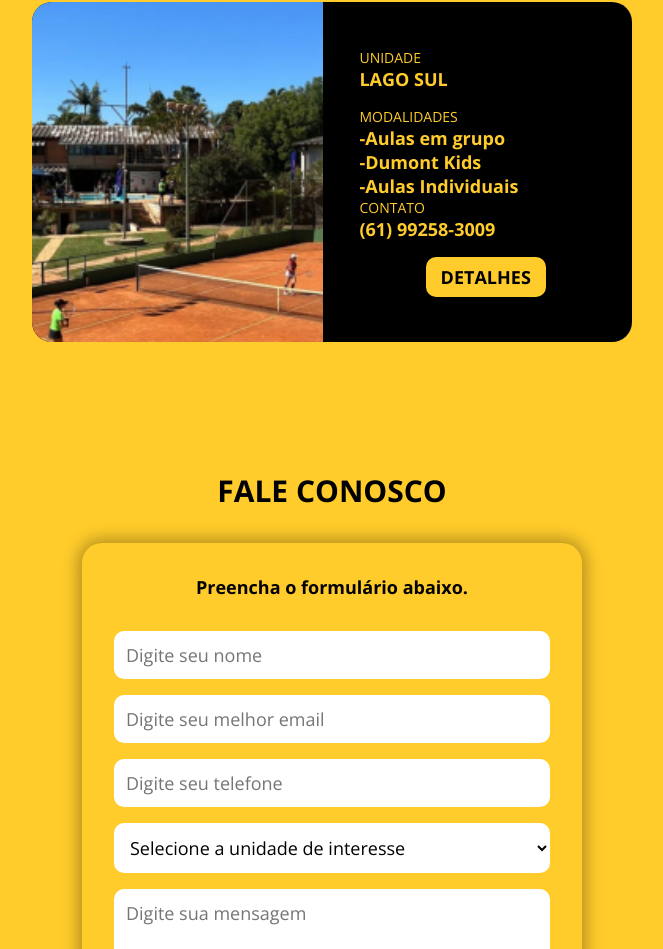
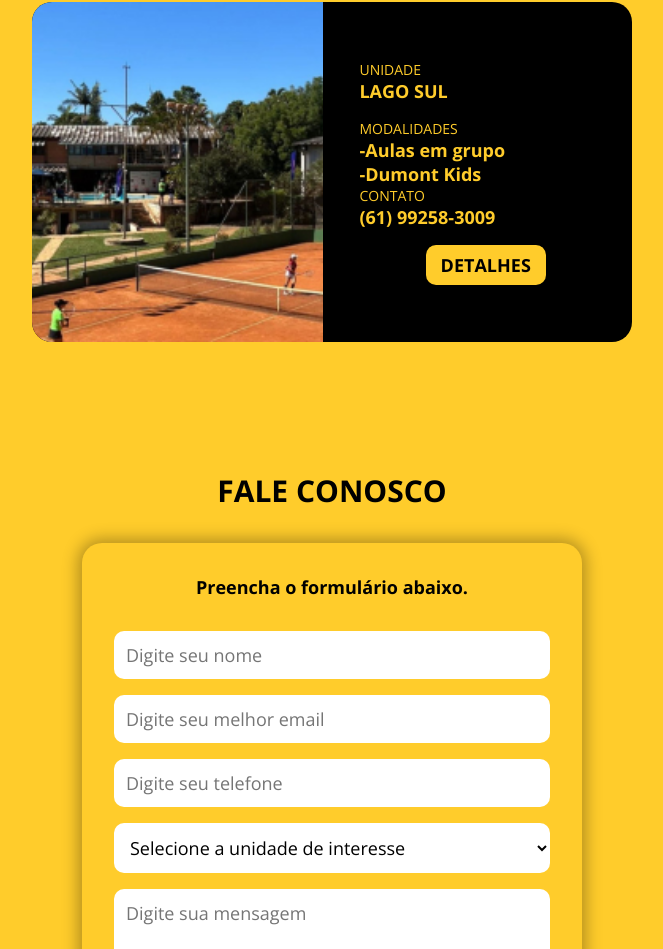
Before and after one commit to Vieirinhagui/dumonttennis, a React (Vite) app: page /unidades in a window 1280 px wide. Shown: the part 1278-2227 px from the top of the page, without its empty margins (308-971 px from the left). Built offline with nearby package versions, Linux system fonts and the light colour scheme.

Commit message:
Unidades

```diff
--- a/src/components/CardUnidades.jsx
+++ b/src/components/CardUnidades.jsx
@@ -104,10 +104,10 @@ const CardUnidades = ({
   contato,
   unidade,
   treinamento,
+  individual,
   beach,
   image,
 }) => {
-  // const CardUnidades = ({ image }) => {
   return (
     <CardContainer>
       <ImageContainer style={{ backgroundImage: `url(${image})` }} />
@@ -123,7 +123,7 @@ const CardUnidades = ({
               {treinamento && <li>-Treinamento Competitivo</li>}
               <li>-Aulas em grupo</li>
               <li>-Dumont Kids</li>
-              <li>-Aulas Individuais</li>
+              {individual && <li>-Aulas Individuais</li>}
               {beach && <li>-Beach Tênnis</li>}
             </ul>
           </div>
--- a/src/pages/Unidades.jsx
+++ b/src/pages/Unidades.jsx
@@ -23,6 +23,7 @@ const Unidades = () => {
         label="CLUBE DO EXÉRCITO DO SETOR DO MILITAR URBANO"
         treinamento={false}
         beach={false}
+        individual={true}
         unidade="smu"
       />
       <CardUnidades
@@ -31,6 +32,7 @@ const Unidades = () => {
         image="/iate/iate.jpg"
         treinamento={true}
         beach={false}
+        individual={true}
         unidade="iate"
       />
       <CardUnidades
@@ -39,6 +41,7 @@ const Unidades = () => {
         image="/assefaz/assefaz.jpg"
         treinamento={false}
         beach={true}
+        individual={true}
         unidade="assefaz"
       />
       <CardUnidades
@@ -47,6 +50,7 @@ const Unidades = () => {
         image="/lagosul/lagosul.jpg"
         treinamento={false}
         beach={false}
+        individual={false}
         unidade="lagosul"
       />
     </Cards>
```
